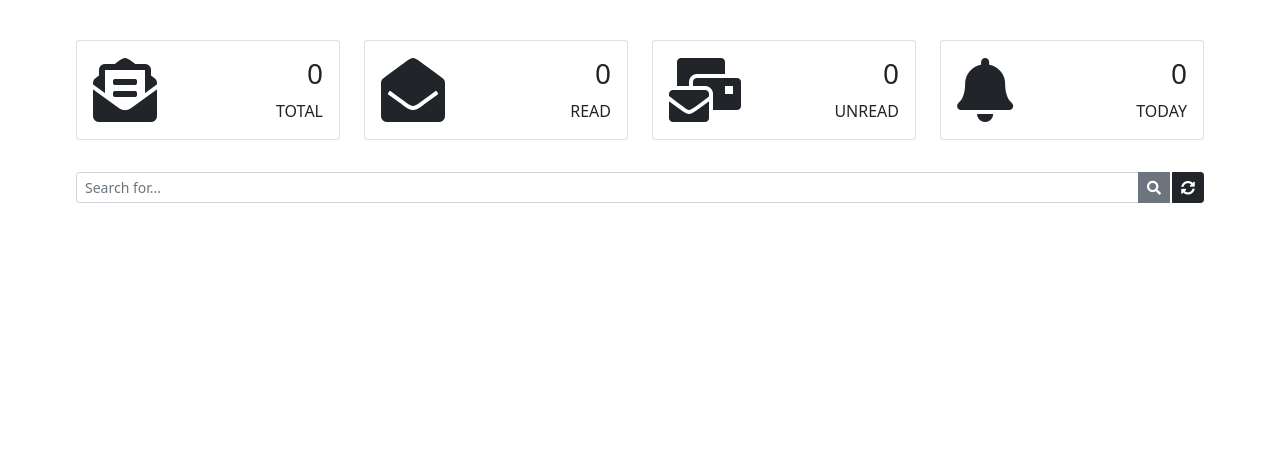
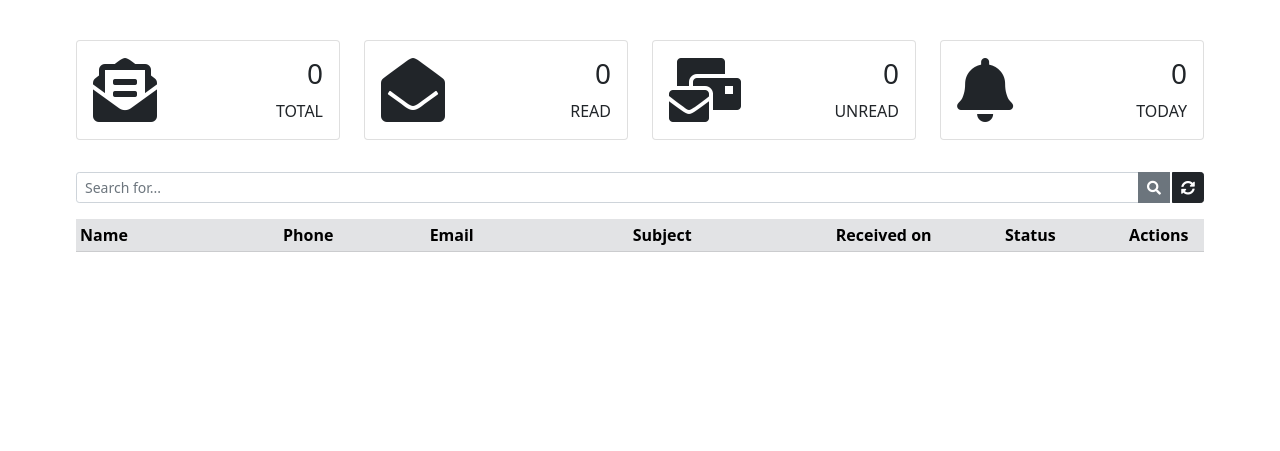
Before and after one commit to preciousimo/inbox, a Django app: page /inbox/ in a window 1280 px wide. Shown: the part 56-507 px from the top of the page. Run offline with Django 3.2, Linux system fonts and the light colour scheme; a user stored in the database is signed in; lists and menus that the app fills with data are empty; some libraries are stand-ins or nearby versions.

Commit message:
Table for messages

```diff
--- a/App/templates/inbox.html
+++ b/App/templates/inbox.html
@@ -27,11 +27,33 @@
     <!-- Global Search -->
     <form action="" id="global-search" class="hide">
         <div class="input-group input-group-sm mb-3">
-            <input type="text" name="q" class="form-control input-sm" placeholder="Search for..." value="{{ request.GET.q }}">
+            <input type="text" name="q" class="form-control input-sm" placeholder="Search for..."
+                value="{{ request.GET.q }}">
             <button class="btn btn-secondary" title="Search"><i class="fas fa-search"></i></button>
-            <a href="{% url 'inbox' %}" class="btn btn-dark" style="margin-left: 2px;" title="Refresh"><i class="fas fa-sync-alt"></i></a>
+            <a href="{% url 'inbox' %}" class="btn btn-dark" style="margin-left: 2px;" title="Refresh"><i
+                    class="fas fa-sync-alt"></i></a>
         </div>
     </form>
 
+    <!-- Table of messages -->
+    <div class="col-lg-12 hide">
+        <div style="margin-top: 5px;">
+            <table class="table table-sm">
+                <thead class="table-secondary">
+                    <tr>
+                        <th style="width: 18%;">Name</th>
+                        <th style="width: 13%;">Phone</th>
+                        <th style="width: 18%;">Email</th>
+                        <th style="width: 18%;">Subject</th>
+                        <th style="width: 15%;">Received on</th>
+                        <th style="width: 10%;">Status</th>
+                        <th style="width: 8%; text-align: center;" colspan="2">Actions</th>
+                    </tr>
+                </thead>
+            </table>
+        </div>
+    </div>
+</div>
+
 </div>
 {% endblock content %}
```
